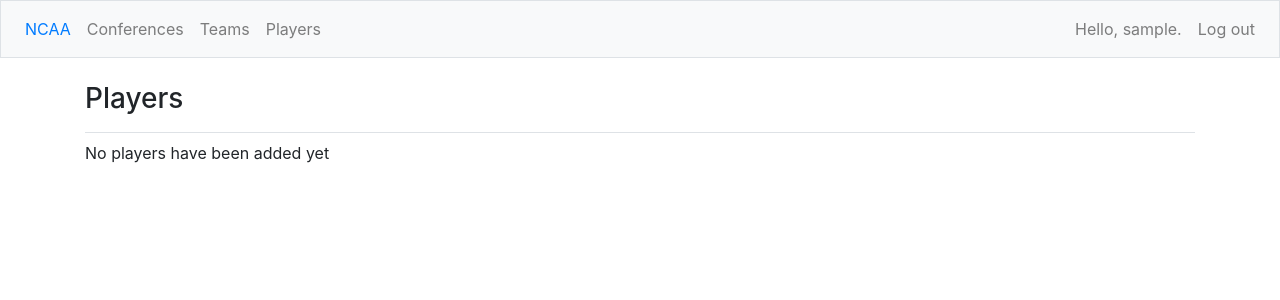
After one commit to dalenledingham/NCAA-Django, a Django app: page /players/ in a window 1280 px wide. The commit adds this page. Shown: the top 300 px of the page. Run offline with Django 3.2, Linux system fonts and the light colour scheme; the visitor is signed in with stand-in values (Sample User, id 1); data that the repository does not hold is empty; some libraries are stand-ins or nearby versions.

Commit message:
Added pages for all players and single player

```diff
--- a/ncaa/templates/ncaa/base.html
+++ b/ncaa/templates/ncaa/base.html
@@ -24,6 +24,9 @@
         </li>
         <li class="nav-item">
           <a class="nav-link" href="{% url 'ncaa:teams' %}">Teams</a>
+        </li>
+        <li class="nav-item">
+          <a class="nav-link" href="{% url 'ncaa:players' %}">Players</a>
         </li>
       </ul>
 
--- /dev/null
+++ b/ncaa/templates/ncaa/players.html
@@ -0,0 +1,17 @@
+{% extends "ncaa/base.html" %}
+
+{% block page_header %}
+  <h3>Players</h3>
+{% endblock page_header %}
+
+{% block content %}
+  {% for player in players %}
+    <div class="card mb-3">
+      <h5 class="card-header" style=text-align:center;>
+        <a href="{% url 'ncaa:player' player.id %}">{{ player.name }} - {{ player.team }}, {{ player.position }}</a>
+      </h5>
+    </div>
+  {% empty %}
+    <p>No players have been added yet</p>
+  {% endfor %}
+{% endblock content %}
--- a/ncaa/templates/ncaa/teams.html
+++ b/ncaa/templates/ncaa/teams.html
@@ -8,7 +8,7 @@
   {% for team in teams %}
     <div class="card mb-3">
       <h5 class="card-header" style="text-align:center;">
-      <a href="{% url 'ncaa:team' team.id %}">{{ team.name }}</a>
+        <a href="{% url 'ncaa:team' team.id %}">{{ team.name }}</a>
       </h5>
     </div>
   {% empty %}
--- a/ncaa/urls.py
+++ b/ncaa/urls.py
@@ -20,6 +20,12 @@ urlpatterns = [
   # Details page for a single team
   path('teams/<int:team_id>/', views.team, name='team'),
 
+  # Page that shows all players
+  path('players/', views.players, name='players'),
+
+  # Details page for a single player
+  path('players/<int:player_id>/', views.player, name="player"),
+
   # Page for adding a new Conference
   path('new_conference/', views.new_conference, name='new_conference'),
 
--- a/ncaa/views.py
+++ b/ncaa/views.py
@@ -1,5 +1,5 @@
 from django.shortcuts import render, redirect, get_object_or_404
-from .models import Conference, Team
+from .models import Conference, Team, Player
 from .forms import ConferenceForm, TeamForm, PlayerForm
 from django.contrib.auth.decorators import login_required
 from django.http import Http404
@@ -46,6 +46,24 @@ def team(request, team_id):
   players = team.player_set.order_by('name')
   context = {'team': team, 'players': players}
   return render(request, 'ncaa/team.html', context)
+
+@login_required
+def players(request):
+  """Show all players"""
+  players = Player.objects.filter(owner=request.user).order_by('team', 'name')
+  context = {'players': players}
+  return render(request, 'ncaa/players.html', context)
+
+@login_required
+def player(request, player_id):
+  """Show a single player"""
+  player = Player.objects.get(id=player_id)
+  # Make sure the player belongs to the current user
+  if player.owner != request.user:
+    raise Http404
+
+  context = {'player': player}
+  return render(request, 'ncaa/player.html', context)
 
 @login_required
 def new_conference(request):
```
Also changed, not shown: ncaa/templates/ncaa/player.html (added, +14 -0 lines).
